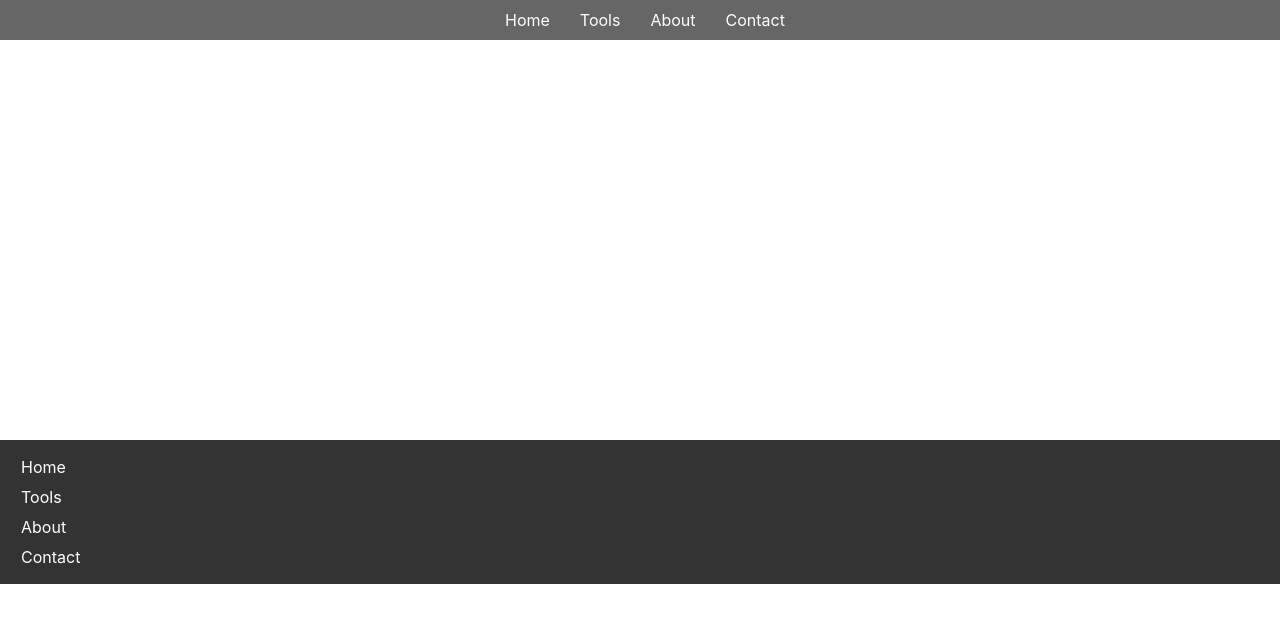
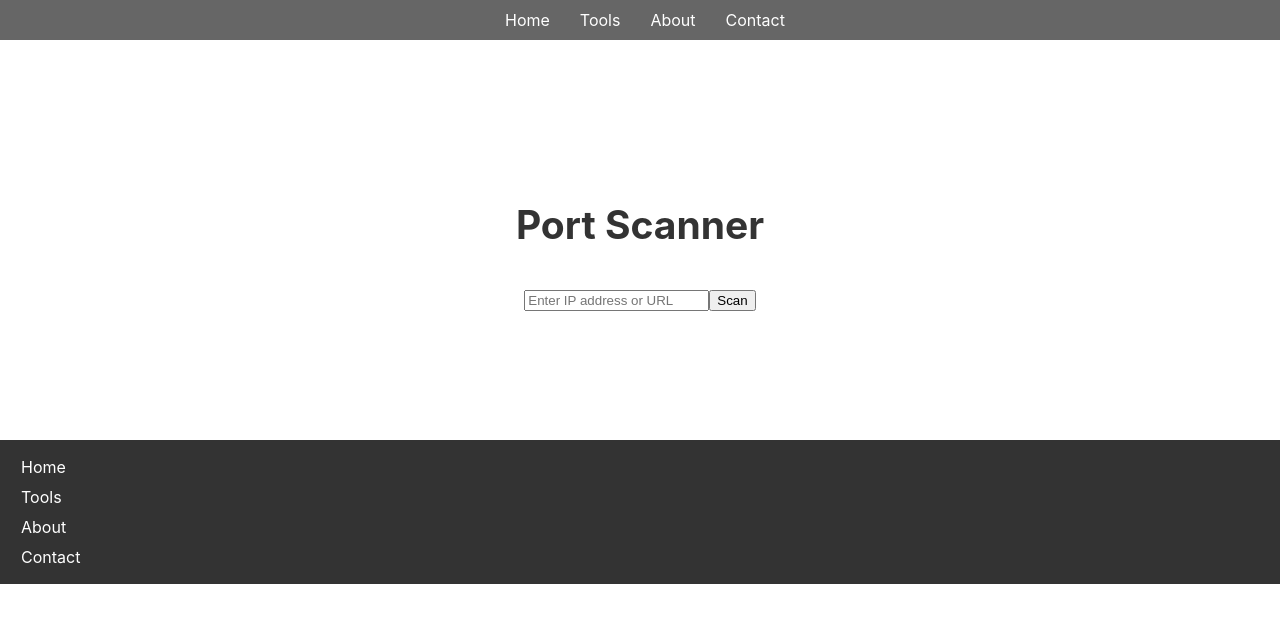
Before and after one commit to JulianAlbert12/NetVision, a React (Create React App) app: page /port-scan-page in a window 1280 px wide. Shown: the top 622 px of the page. Built offline with nearby package versions, Linux system fonts and the light colour scheme.

Commit message:
Port scan works

```diff
--- a/src/App.js
+++ b/src/App.js
@@ -30,6 +30,8 @@ function App() {
             <Route path="/about" element={<About />} />
             <Route path="/ip-info-page" element={<IPInfoPage />} />
             <Route path="/ip-decimal-page" element={<IPdecimalPage />} />
+            <Route path="/port-scan-page" element={<PortScan />} />
+
           </Routes>
         </div>
         <Footer />
--- a/src/components/IPTools.js
+++ b/src/components/IPTools.js
@@ -23,7 +23,7 @@ const IPToolsBox = () => {
             <span className="text">IP to Decimal</span>
           </div>
         </Link>
-        <Link to="/port-scanner" className="tool-item">
+        <Link to="/port-scan-page" className="tool-item">
           <div className="tool-content">
             Port Scanner
           </div>
--- a/src/components/ToolComponents/Port-Scan-component.js
+++ b/src/components/ToolComponents/Port-Scan-component.js
@@ -7,6 +7,8 @@ const PortScanner = () => {
   const [loading, setLoading] = useState(false);
 
   const handleIPSubmit = async () => {
+    console.log("handleIPSubmit called");
+    console.log("IP Address:", ipAddress); // Log the IP address
     try {
       setLoading(true);
       const response = await fetch('http://127.0.0.1:5000/scan-ports', {
@@ -31,13 +33,16 @@ const PortScanner = () => {
       <h2>Port Scanner</h2>
       <div className="input-section">
         <input
-          type="text"
-          value={ipAddress}
-          onChange={(e) => setIPAddress(e.target.value)}
-          placeholder="Enter IP address"
+            type="text"
+            value={ipAddress}
+            onChange={(e) => {
+                console.log(e.target.value); // Log the input value
+                setIPAddress(e.target.value);
+            }}
+            placeholder="Enter IP address or URL"
         />
         <button onClick={handleIPSubmit} disabled={loading}>
-          {loading ? 'Scanning...' : 'Scan Ports'}
+          {loading ? 'Scanning...' : 'Scan'}
         </button>
       </div>
       {error && <p className="error-message">{error}</p>}
--- a/src/pages/port-scan-page.js
+++ b/src/pages/port-scan-page.js
@@ -1,12 +1,10 @@
 import React from 'react';
-import Portscan from '../components/ToolComponents/Port-Scan-component';
-import './pages.css'
+import Portscanner from '../components/ToolComponents/Port-Scan-component';
 
 const PortScanPage = () => {
     return (
         <div>
-            <Portscan/>
-
+            <Portscanner/>
         </div>
     );
 };
```
Also changed, not shown: 1 other file (tests, documents, lock files or other folders).
